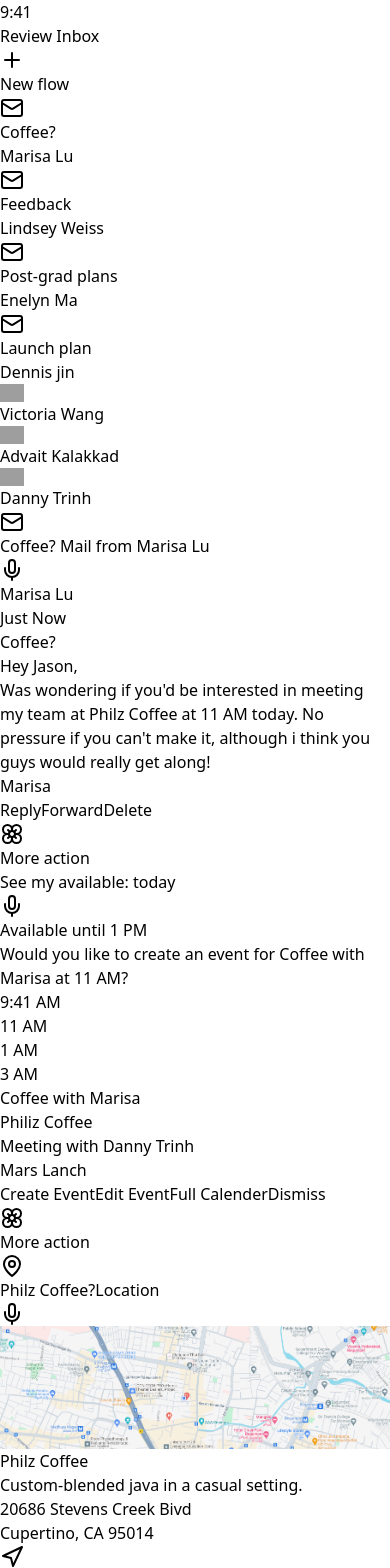
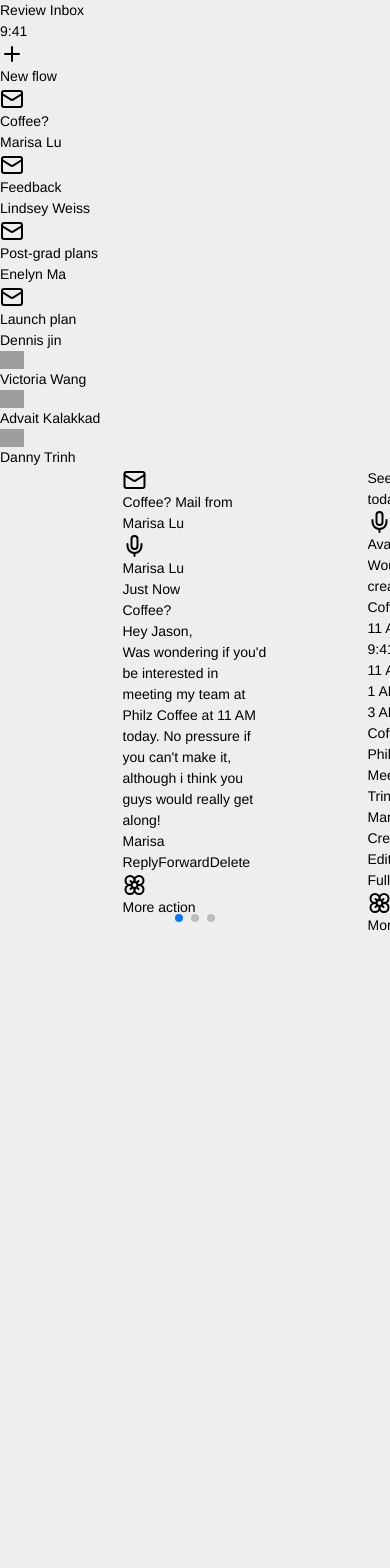
Before and after one commit to pramodsingh007/Deep-Ecominsight-Assignment-, a React (Vite) app: page / in a window 390 px wide. Shown: the top 1568 px of the page. After the commit the page ends 936 px from the top, so only its background shows below. Built offline with nearby package versions, Linux system fonts and the light colour scheme; grey boxes are pictures that could not be loaded.

Commit message:
second attemp

```diff
--- a/package.json
+++ b/package.json
@@ -12,7 +12,8 @@
   "dependencies": {
     "lucide-react": "^0.305.0",
     "react": "^18.2.0",
-    "react-dom": "^18.2.0"
+    "react-dom": "^18.2.0",
+    "swiper": "^11.0.5"
   },
   "devDependencies": {
     "@types/react": "^18.2.43",
--- a/src/App.jsx
+++ b/src/App.jsx
@@ -1,13 +1,85 @@
+import { Mail, Plus } from "lucide-react";
 import "./App.css";
-import Tablet from "./components/Tablet";
-
+import CardsMenu from "./components/CardsMenu/CardsMenu";
 
 function App() {
-  return <div className=" flex  bg-slate-800 items-center h-screen">
+  return (
+    <div className=" bg-[#b3afb8] h-screen p-4">
+      <div className=" flex justify-between">
+        <h1 className=" text-7xl text-slate-400 ">Review Inbox</h1>
+        <p className="  text-slate-500">9:41</p>
+      </div>
+      <div className=" relative grid grid-cols-4">
+        <div className=" col-span-1">
+          <ul className=" space-y-1 mt-4 w-[20rem] ">
+            <li className=" flex gap-2 hover:bg-slate-100 p-4 rounded-2xl hover:border hover:border-white cursor-pointer font-semibold">
+              <Plus />
+              <p>New flow</p>
+            </li>
 
-  <Tablet/>
+            <li className=" flex gap-2 hover:bg-slate-100 p-4 rounded-2xl hover:border hover:border-white cursor-pointer font-semibold">
+              <Mail />
+              <p>Coffee?</p>
+              <span className=" text-slate-400">Marisa Lu</span>
+            </li>
 
-  </div>
+            <li className=" flex gap-2 hover:bg-slate-100 p-4 rounded-2xl opacity-65 hover:border hover:border-white cursor-pointer font-semibold">
+              <Mail />
+              <p>Feedback</p>
+              <span className=" text-slate-400">Lindsey Weiss</span>
+            </li>
+
+            <li className=" flex gap-2 hover:bg-slate-100 p-4 rounded-2xl opacity-60 hover:border hover:border-white cursor-pointer font-semibold">
+              <Mail />
+              <p>Post-grad plans</p>
+              <span className=" text-slate-400">Enelyn Ma</span>
+            </li>
+
+            <li className=" flex gap-2 hover:bg-slate-100 p-4 rounded-2xl opacity-55 hover:border hover:border-white cursor-pointer font-semibold">
+              <Mail />
+              <p>Launch plan</p>
+              <span className=" text-slate-400">Dennis jin</span>
+            </li>
+
+            <li className=" flex gap-2 hover:bg-slate-100 p-4 rounded-2xl opacity-45 hover:border hover:border-white cursor-pointer font-semibold">
+              <img
+                width="24"
+                height="24"
+                src="https://img.icons8.com/color/24/facebook-messenger--v1.png"
+                alt="facebook-messenger--v1"
+              />
+              <p>Victoria Wang</p>
+            </li>
+
+            <li className=" flex gap-2 hover:bg-slate-100 p-4 rounded-2xl opacity-40 hover:border hover:border-white cursor-pointer font-semibold">
+              <img
+                width="24"
+                height="24"
+                src="https://img.icons8.com/color/24/facebook-messenger--v1.png"
+                alt="facebook-messenger--v1"
+              />
+              <p>Advait Kalakkad</p>
+            </li>
+
+            <li className=" flex gap-2 hover:bg-slate-100 p-4 rounded-2xl opacity-30 hover:border hover:border-white cursor-pointer font-semibold">
+              <img
+                width="24"
+                height="24"
+                src="https://img.icons8.com/color/24/twitter--v1.png"
+                alt="twitter--v1"
+              />
+              <p>Danny Trinh</p>
+            </li>
+          </ul>
+        </div>
+
+        {/* models */}
+        <div className=" col-span-3">
+          <CardsMenu />
+        </div>
+      </div>
+    </div>
+  );
 }
 
 export default App;
--- /dev/null
+++ b/src/components/CardsMenu/CardsMenu.jsx
@@ -0,0 +1,43 @@
+import { Swiper, SwiperSlide } from 'swiper/react';
+import 'swiper/css';
+import 'swiper/css/pagination';
+import { Pagination } from 'swiper/modules';
+import Model1 from '../Model1';
+import Model2 from '../Model2';
+import Model3 from '../Model3';
+
+import './styles.css';
+
+function CardsMenu() {
+  return (
+    <div>
+       <Swiper
+       breakpoints={{
+        576: {
+
+          slidesPerView: 1
+        },
+        768: {
+
+          slidesPerView: 2
+        },
+      }}
+        slidesPerView={2}
+        centeredSlides={true}
+        spaceBetween={100}
+        pagination={{
+          clickable: true,
+        }}
+        modules={[Pagination]}
+        className="mySwiper"
+      >
+        <SwiperSlide><Model1/></SwiperSlide>
+        <SwiperSlide><Model2/></SwiperSlide>
+        <SwiperSlide><Model3/></SwiperSlide>
+
+      </Swiper>
+    </div>
+  )
+}
+
+export default CardsMenu
--- /dev/null
+++ b/src/components/CardsMenu/styles.css
@@ -0,0 +1,35 @@
+#app {
+    height: 100%;
+  }
+  html,
+  body {
+    position: relative;
+    height: 100%;
+  }
+
+  body {
+    background: #eee;
+    font-family: Helvetica Neue, Helvetica, Arial, sans-serif;
+    font-size: 14px;
+    color: #000;
+    margin: 0;
+    padding: 0;
+  }
+
+  .swiper {
+    width: 100%;
+    height: 100%;
+  }
+
+
+
+  .swiper-slide img {
+    display: block;
+    width: 100%;
+    height: 100%;
+    object-fit: cover;
+  }
+
+  .swiper-slide {
+    width: 100%;
+  }
--- a/src/components/Model1.jsx
+++ b/src/components/Model1.jsx
@@ -4,20 +4,20 @@
 
 function Modal1() {
   return (
-    <div className="w-[23rem] max-h-[26rem] shadow-md bg-white text-sm  rounded-2xl  overflow-hidden">
-      <div className=" flex justify-between p-2 bg-slate-200">
+    <div className="w-[36rem] max-h-[35rem] shadow-md bg-white text-sm  rounded-2xl  overflow-hidden">
+      <div className=" flex justify-between p-4 bg-slate-200">
         <div className=" flex space-x-1">
           <Mail className="" /> <span className=" font-semibold">Coffee?</span>{" "}
           <span>Mail from Marisa Lu</span>
         </div>
         <Mic />
       </div>
-      <div className=" space-y-3 p-2">
+      <div className=" space-y-4 p-4">
         <div>
-          <h1 className=" text-md">Marisa Lu</h1>
+          <h1 className=" text-3xl">Marisa Lu</h1>
           <span className=" text-slate-400">Just Now</span>
         </div>
-        <h1 className=" font-bold text-lg">Coffee?</h1>
+        <h1 className=" font-bold text-3xl">Coffee?</h1>
         <p className=" text-slate-700">Hey Jason,</p>
         <p className=" font-medium text-slate-500">
           Was wondering if you{`'`}d be interested in meeting my team at Philz
@@ -27,13 +27,13 @@
         <p>Marisa</p>
 
         <div className=" flex  space-x-3 border-t pt-3">
-          <button className=" font-semibold text-slate-600 bg-slate-200 rounded-3xl py-2 px-3">
+          <button className=" font-semibold text-slate-600 bg-slate-200 hover:bg-slate-300 rounded-3xl py-3 px-6">
             Reply
           </button>
-          <button className=" font-semibold text-slate-600 bg-slate-200 rounded-3xl py-2 px-3">
+          <button className=" font-semibold text-slate-600 bg-slate-200 hover:bg-slate-300 rounded-3xl py-3 px-6">
             Forward
           </button>
-          <button className=" font-semibold text-slate-600 bg-slate-200 rounded-3xl py-2 px-3">
+          <button className=" font-semibold text-slate-600 bg-slate-200 hover:bg-slate-300 rounded-3xl py-3 px-6">
             Delete
           </button>
         </div>
--- a/src/components/Model2.jsx
+++ b/src/components/Model2.jsx
@@ -3,13 +3,13 @@
 
 function Modal2() {
   return (
-    <div className="w-[25rem]  h-[28rem] shadow-md bg-white  rounded-2xl overflow-hidden text-sm">
+    <div className="w-[36rem]  h-[35rem] shadow-md bg-white  rounded-2xl overflow-hidden text-sm">
       <div className=" flex justify-between p-2 bg-slate-200">
         <h1 className=" font-semibold">See my available: today</h1>
         <Mic />
       </div>
-      <div className=" space-y-3 p-2">
-        <h1 className=" text-lg font-bold">Available until 1 PM</h1>
+      <div className=" space-y-4 p-4">
+        <h1 className=" text-3xl font-bold">Available until 1 PM</h1>
 
         <p className=" font-medium text-slate-500">
           Would you like to create an event for Coffee with Marisa at 11 AM?
@@ -17,36 +17,36 @@
 
         <div className=" bg-slate-100 rounded-2xl  grid grid-cols-5 gap-6  ">
          <div className=" col-span-1 space-y-2">
-          <div  className=" h-8 flex justify-center items-center">
+          <div  className=" h-12 flex justify-center items-center">
           <h1>9:41 AM</h1>
           </div>
-         <div className=" h-8 flex justify-center">
+         <div className=" h-12 flex justify-center">
          <h1 className=" text-slate-400">11 AM</h1>
          </div>
-          <div className=" h-12 flex justify-center text-slate-400">
+          <div className=" h-20 flex justify-center text-slate-400">
           <h1 >1 AM</h1>
           </div>
-          <div className=" h-8 flex justify-center text-slate-400">
+          <div className=" h-12 flex justify-center text-slate-400">
           <h1 >3 AM</h1>
           </div>
          </div>
           <div className=" col-span-4 space-y-3 ">
             <div className="border-l-[4px] border-l-slate-500  border border-dotted">
 
-            <div className=" relative h-8 flex justify-center">
+            <div className=" relative h-12 flex justify-center">
                 <div className=" absolute w-full flex items-center left-[-5px] top-[50%] translate-y-[-50%] ">
                 <div className=" h-[7px] w-[7px] rounded-full bg-slate-500 "></div>
                 <div className=" h-[1px] af w-full bg-slate-400"></div>
                 </div>
                 </div>
-                <div className=" flex justify-center items-center h-8 bg-blue-200">
+                <div className=" flex justify-center items-center h-12 bg-blue-200">
                     <div className=" flex gap-6">
                     <h1>Coffee with Marisa</h1>
                     <p className=" text-slate-500">Philiz Coffee</p>
                     </div>
                 </div>
             </div>
-              <div className=" h-12 flex justify-center items-center gap-6 bg-slate-300 border-4">
+              <div className=" h-20 flex justify-center items-center gap-6 bg-slate-300 border-4">
                 <h1>Meeting with Danny Trinh</h1>
                 <p className=" text-slate-500">Mars Lanch</p>
 
@@ -55,17 +55,17 @@
           </div>
         </div>
 
-        <div className=" flex  space-x-3 border-t pt-6">
-          <button className=" text-xs font-semibold text-slate-600 bg-slate-200 rounded-3xl py-2 px-3">
+        <div className=" flex  space-x-2 border-t pt-6">
+          <button className=" font-semibold text-slate-600 bg-slate-200 hover:bg-slate-300 rounded-3xl py-3 px-5">
             Create Event
           </button>
-          <button className=" text-xs font-semibold text-slate-600 bg-slate-200 rounded-3xl py-2 px-3">
+          <button className=" font-semibold text-slate-600 bg-slate-200 hover:bg-slate-300 rounded-3xl py-3 px-5">
             Edit Event
           </button>
-          <button className=" text-xs font-semibold text-slate-600 bg-slate-200 rounded-3xl py-2 px-3">
+          <button className=" font-semibold text-slate-600 bg-slate-200 hover:bg-slate-300 rounded-3xl py-3 px-5">
             Full Calender
           </button>
-          <button className=" text-xs font-semibold text-slate-600 bg-slate-200 rounded-3xl py-2 px-3">
+          <button className=" font-semibold text-slate-600 bg-slate-200 hover:bg-slate-300 rounded-3xl py-3 px-5">
             Dismiss
           </button>
         </div>
--- a/src/components/Model3.jsx
+++ b/src/components/Model3.jsx
@@ -4,7 +4,7 @@
 
 function Modal3() {
   return (
-    <div className=" w-[23rem] max-h-[26rem] shadow-md bg-white  rounded-2xl overflow-hidden text-sm">
+    <div className=" w-[36rem] max-h-[35rem] shadow-md bg-white  rounded-2xl overflow-hidden text-sm">
       <div className=" flex justify-between p-2 bg-slate-200">
         <div className=" flex space-x-3">
           <MapPin className="" /> <span className=" font-semibold">Philz Coffee?</span>
@@ -13,15 +13,15 @@
         <Mic />
       </div>
       <img src="images/map.png" alt="map" />
-        <div className=" space-y-1 p-2">
-          <h1 className=" font-bold text-lg">Philz Coffee</h1>
+        <div className=" space-y-4 p-4">
+          <h1 className=" font-bold text-2xl">Philz Coffee</h1>
           <p className="">Custom-blended java in a casual setting.</p>
           <div>
             <p className=" text-slate-400" >20686 Stevens Creek Bivd</p>
             <p className=" text-slate-400" >Cupertino, CA 95014</p>
           </div>
           <div className=" flex  space-x-2 border-t pt-3">
-          <button className=" font-semibold text-slate-600 text-xs bg-slate-200 rounded-3xl py-2 px-3">
+          <button className=" font-semibold text-slate-600 text-xs bg-slate-200 hover:bg-slate-300 py-2 px-6 rounded-3xl">
             <div className=" flex gap-2 items-center">
               <Navigation/>
               <div><p className=" font-semibold text-xs">Get directions</p>
@@ -29,10 +29,10 @@
             </div>
 
           </button>
-          <button className=" font-semibold text-slate-600 bg-slate-200 rounded-3xl text-xs py-2 px-3">
+          <button className=" font-semibold text-slate-600 bg-slate-200 hover:bg-slate-300 py-3 px-5 rounded-3xl">
             See details
           </button>
-          <button className=" font-semibold text-slate-600 bg-slate-200 rounded-3xl py-2 text-xs px-3">
+          <button className=" font-semibold text-slate-600 bg-slate-200 hover:bg-slate-300 py-3 px-5 rounded-3xl">
             Find more cafes nearby
           </button>
         </div>
--- a/src/components/Tablet.jsx
+++ /dev/null
@@ -1,79 +0,0 @@
-import { Mail, Plus } from "lucide-react"
-import Model1 from "./Model1"
-import Model2 from "./Model2"
-import Model3 from "./Model3"
-
-function Tablet() {
-  return (
-    <div className=" rounded-[2.5rem] border relative bg-slate-200 w-[60rem] h-[40rem] p-8">
-       <p className=" absolute right-12 top-12 text-slate-400">9:41</p>
-       <h1 className=" text-7xl text-slate-300 ">Review Inbox</h1>
-        <ul className=" space-y-1 mt-4 w-[20rem] relative z-50">
-            <li className=" flex gap-2 hover:bg-slate-100 p-4 rounded-2xl hover:border hover:border-white cursor-pointer font-semibold">
-                <Plus/>
-                <p>New flow</p>
-            </li>
-
-            <li className=" flex gap-2 hover:bg-slate-100 p-4 rounded-2xl hover:border hover:border-white cursor-pointer font-semibold">
-                <Mail/>
-                <p>Coffee?</p>
-                <span className=" text-slate-400">Marisa Lu</span>
-            </li>
-
-            <li className=" flex gap-2 hover:bg-slate-100 p-4 rounded-2xl opacity-65 hover:border hover:border-white cursor-pointer font-semibold">
-                <Mail/>
-                <p>Feedback</p>
-                <span className=" text-slate-400">Lindsey Weiss</span>
-            </li>
-
-            <li className=" flex gap-2 hover:bg-slate-100 p-4 rounded-2xl opacity-60 hover:border hover:border-white cursor-pointer font-semibold">
-                <Mail/>
-                <p>Post-grad plans</p>
-                <span className=" text-slate-400">Enelyn Ma</span>
-            </li>
-
-            <li className=" flex gap-2 hover:bg-slate-100 p-4 rounded-2xl opacity-55 hover:border hover:border-white cursor-pointer font-semibold">
-                <Mail/>
-                <p>Launch plan</p>
-                <span className=" text-slate-400">Dennis jin</span>
-            </li>
-
-            <li className=" flex gap-2 hover:bg-slate-100 p-4 rounded-2xl opacity-45 hover:border hover:border-white cursor-pointer font-semibold">
-            <img width="24" height="24" src="https://img.icons8.com/color/24/facebook-messenger--v1.png" alt="facebook-messenger--v1"/>
-            <p>Victoria Wang</p>
-            </li>
-
-            <li className=" flex gap-2 hover:bg-slate-100 p-4 rounded-2xl opacity-40 hover:border hover:border-white cursor-pointer font-semibold">
-            <img width="24" height="24" src="https://img.icons8.com/color/24/facebook-messenger--v1.png" alt="facebook-messenger--v1"/>
-            <p>Advait Kalakkad</p>
-            </li>
-
-            <li className=" flex gap-2 hover:bg-slate-100 p-4 rounded-2xl opacity-30 hover:border hover:border-white cursor-pointer font-semibold">
-            <img width="24" height="24" src="https://img.icons8.com/color/24/twitter--v1.png" alt="twitter--v1"/>
-            <p>Danny Trinh</p>
-            </li>
-
-
-        </ul>
-        <div className=" w-full h-full border-[30px]  absolute top-0 left-0 z-10 rounded-[2.5rem] border-[#141419] m-0 p-2">
-
-       </div>
-       <div className="relative left-[-27px] top-[-50%] translate-y-[-50%] w-5 flex flex-col justify-center space-y-3 z-20">
-      <div className=" flex justify-center"> <div className=" bg-black h-[18px] w-[18px] rounded-full "></div></div>
-       <div className=" flex justify-center"><div className=" bg-[#222223] h-[15px] w-[15px] rounded-full "></div></div>
-       <div className=" flex justify-center"><div className=" bg-black h-[5px] w-[5px] rounded-full "></div></div>
-       <div className=" flex justify-center"><div className=" bg-black h-[18px] w-[18px] rounded-full "></div></div>
-       <div className=" flex justify-center"><div className=" bg-black h-[15px] w-[15px] rounded-full "></div></div>
-       </div>
-
-       {/* models */}
-       <div className=" absolute top-20 left-[35%] flex gap-6 z-[5]">
-        <Model1/>
-        <Model2/>
-        <Model3/>
-       </div>
-    </div>
-  )
-}
-
-export default Tablet
```
Also changed, not shown: 1 other file (tests, documents, lock files or other folders).
